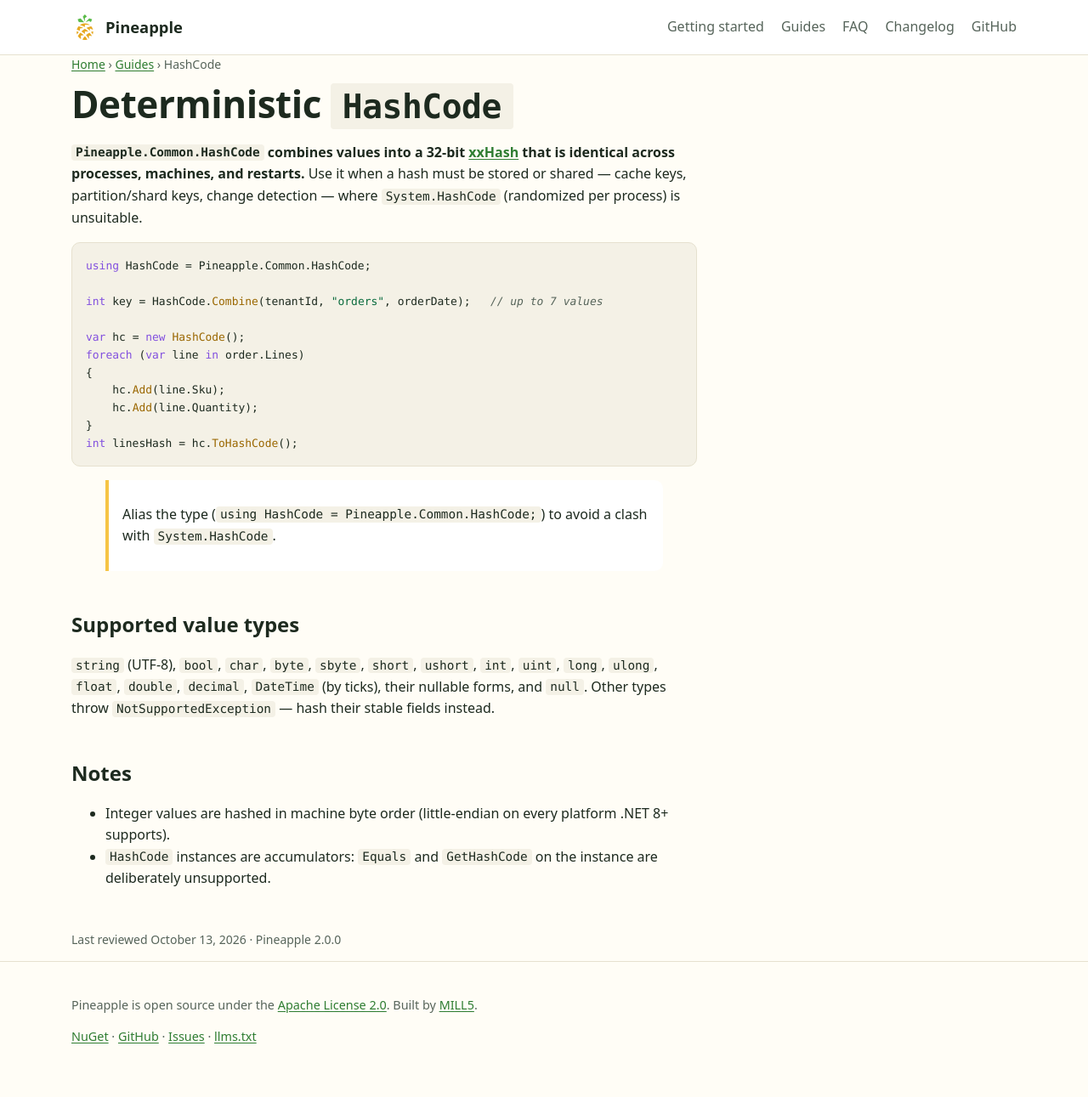
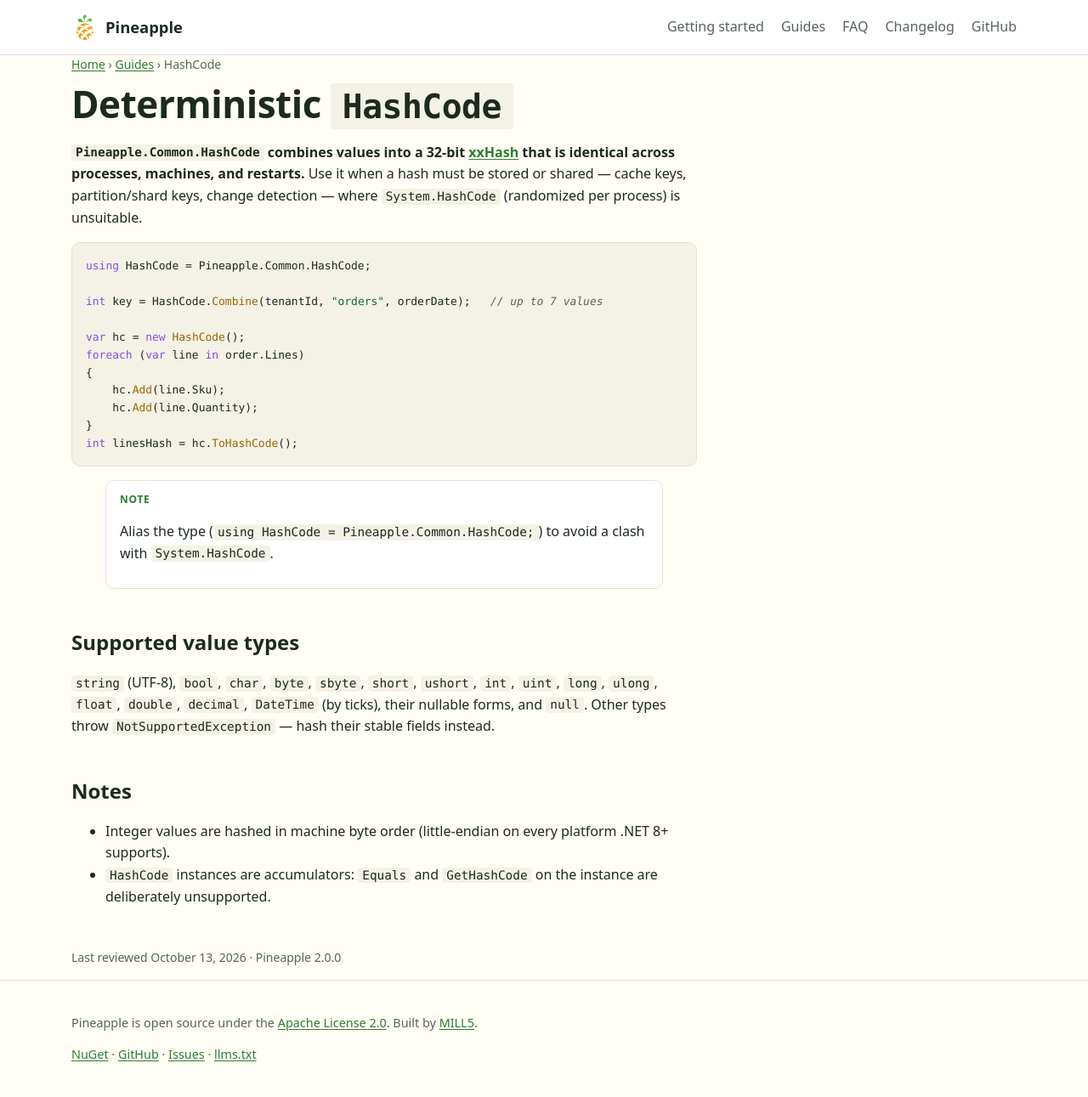
Before and after one commit to MILL5/pineapple, a Jekyll site: the page built from docs/guides/hashcode.md, in a window 1280 px wide. Shown: the whole page at 85% size. Built offline with Jekyll 4.4.1, drawn with Linux system fonts in a browser that asks for light colours; before the commit the page ends 1270 px from its top, so only the background shows below that.

Commit message:
Docs: replace side-border callout with bordered note

```diff
--- a/docs/assets/css/site.css
+++ b/docs/assets/css/site.css
@@ -86,7 +86,8 @@
 .faq summary::before { content: "+"; display: inline-block; width: 1.25rem; color: var(--accent); font-weight: 700; }
 .faq details[open] summary::before { content: "–"; }
 
-.callout { border-left: 4px solid var(--highlight); background: var(--surface); padding: .75rem 1rem; border-radius: 0 var(--radius) var(--radius) 0; }
+.callout { border: 1px solid var(--border); background: var(--surface); padding: .75rem 1rem; border-radius: var(--radius); }
+.callout::before { content: "Note"; display: block; font-size: .75rem; font-weight: 700; letter-spacing: .06em; text-transform: uppercase; color: var(--accent); margin-bottom: .25rem; }
 
 .site-footer { border-top: 1px solid var(--border); color: var(--muted); font-size: .9rem; padding: 1.5rem 0; }
 
```
